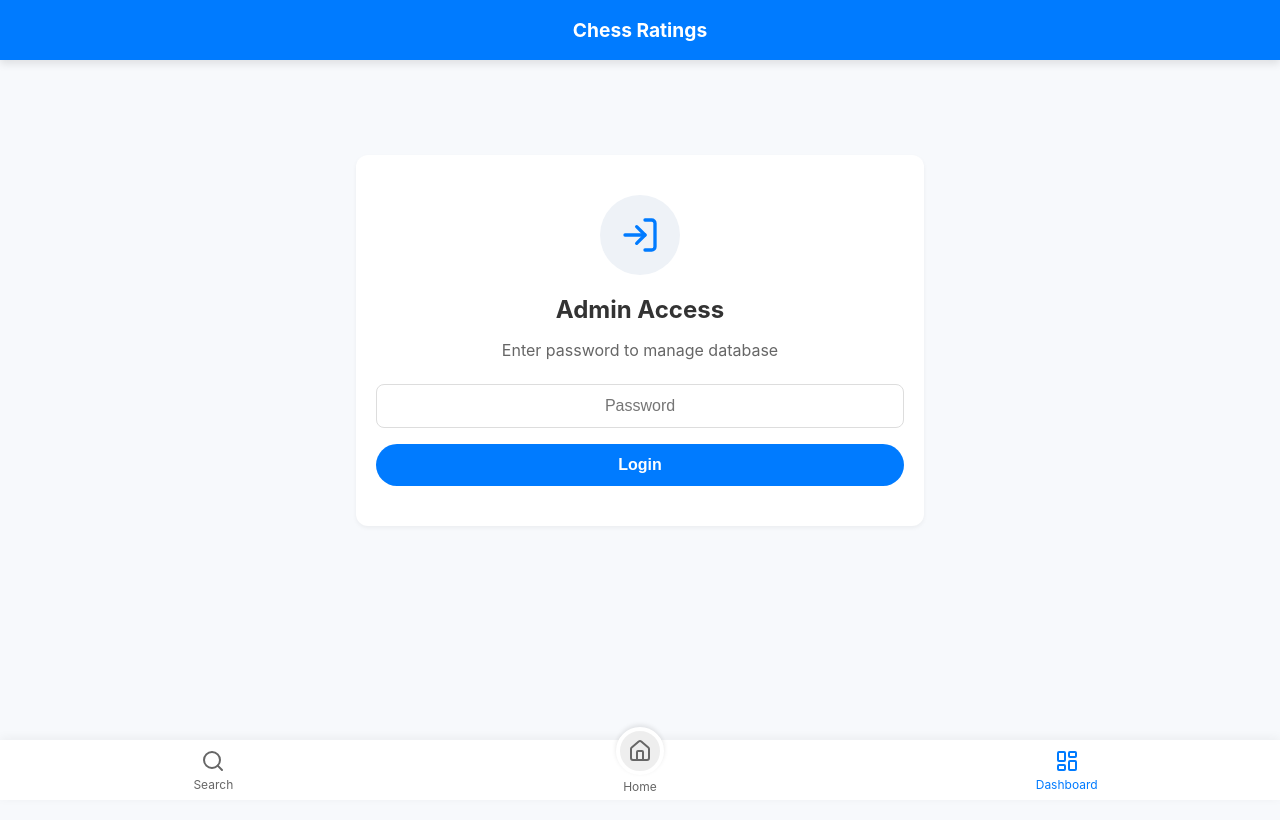
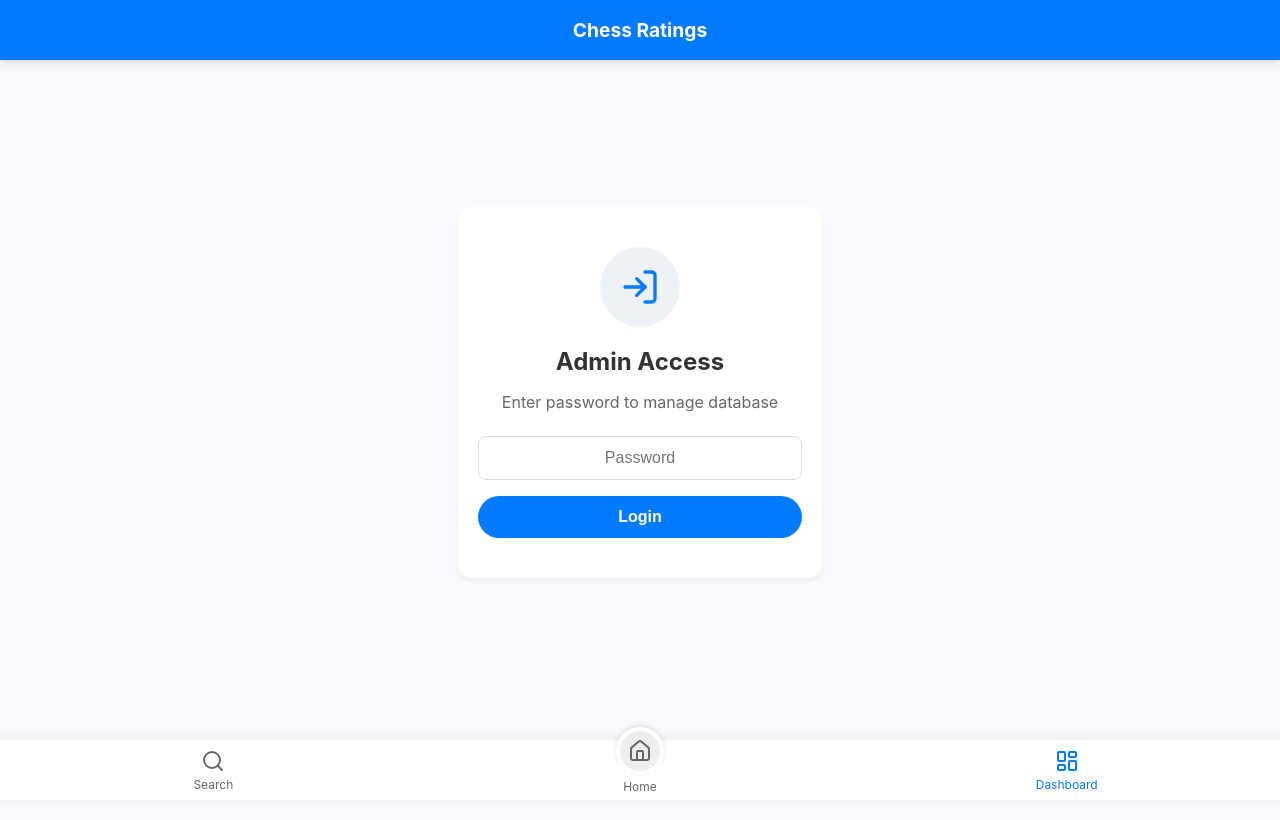
Before and after one commit to shototoy/Chess-Rating, a React (Vite) app: page / in a window 1280 px wide. Both pictures are taken after a click on the element "Dashboard". Built offline with nearby package versions, Linux system fonts and the light colour scheme.

Commit message:
Search and Home layout minor changes

```diff
--- a/src/views/Dashboard.jsx
+++ b/src/views/Dashboard.jsx
@@ -92,7 +92,15 @@ export const Dashboard = () => {
 
     if (!isAuthenticated) {
         return (
-            <div className="container" style={{ height: '80vh', display: 'flex', flexDirection: 'column', justifyContent: 'center' }}>
+            <div style={{
+                height: 'calc(100vh - 60px - 60px)',
+                display: 'flex',
+                flexDirection: 'column',
+                justifyContent: 'center',
+                alignItems: 'center',
+                padding: 16,
+                background: 'var(--bg-color)'
+            }}>
                 <div className="card" style={{ textAlign: 'center', padding: '40px 20px' }}>
                     <div style={{ background: '#eef2f7', width: 80, height: 80, borderRadius: '50%', display: 'flex', alignItems: 'center', justifyContent: 'center', margin: '0 auto 20px' }}>
                         <LogIn size={40} color="var(--primary-color)" />
--- a/src/views/Home.jsx
+++ b/src/views/Home.jsx
@@ -37,7 +37,7 @@ export const Home = () => {
                 overflowX: 'auto',
                 gap: 16,
                 paddingBottom: 16,
-                marginBottom: 20,
+                marginBottom: 5,
                 scrollSnapType: 'x mandatory'
             }}>
                 {newsList.map(news => (
@@ -48,7 +48,7 @@ export const Home = () => {
                         style={{
                             minWidth: '280px',
                             margin: 0,
-                            height: '160px',
+                            height: '200px',
                             background: news.gradient,
                             color: 'white',
                             display: 'flex',
```
